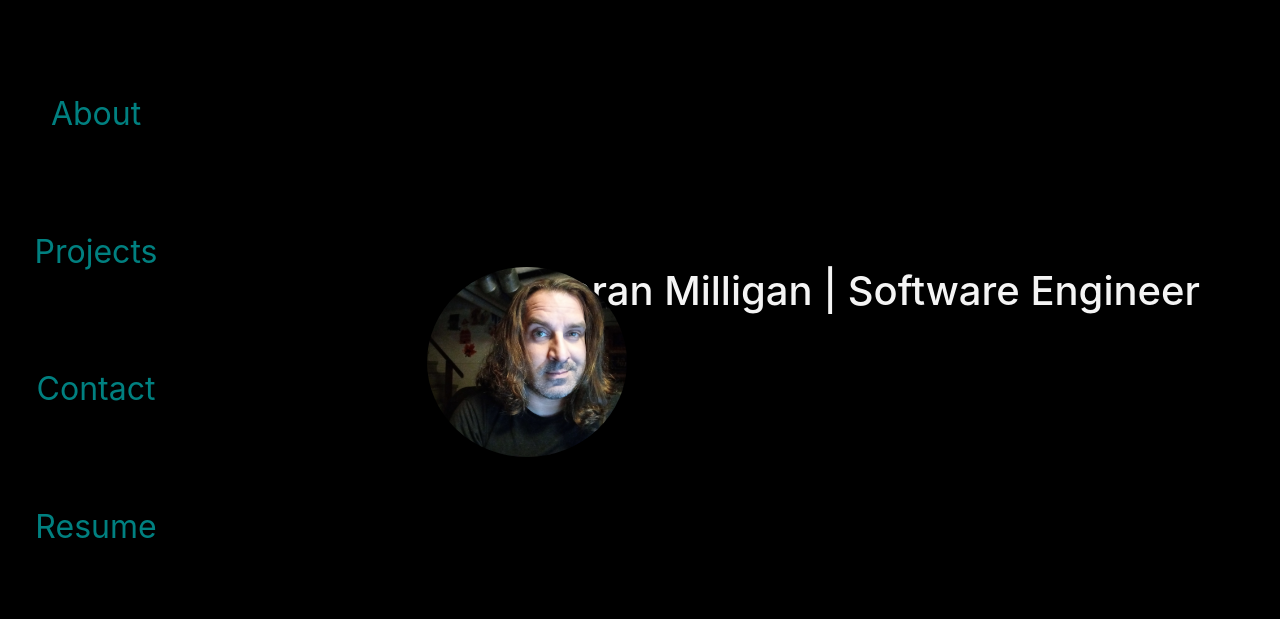
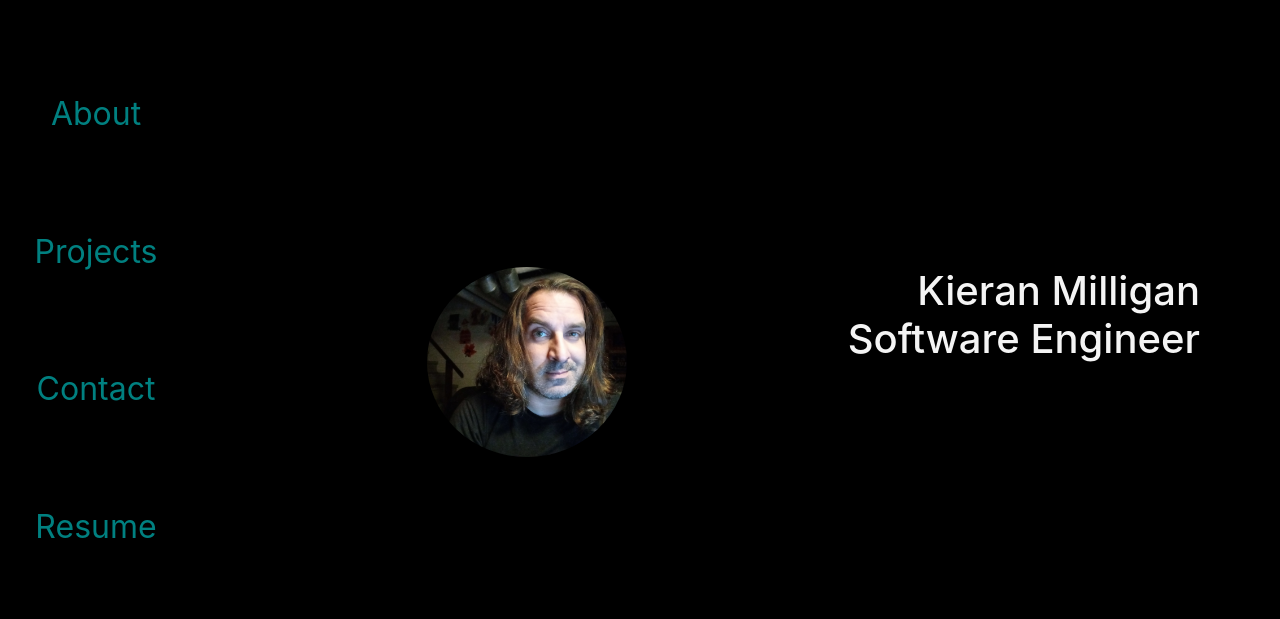
Before and after one commit to Kieran815/ga_portfolio, a plain HTML site: page index.html in a window 1280 px wide. Shown: the top 619 px of the page. Drawn offline with nearby package versions, Linux system fonts and the light colour scheme; a script that the page names is missing.

Commit message:
updated header h1

```diff
--- a/index.html
+++ b/index.html
@@ -32,7 +32,7 @@
         <a href="https://github.com/Kieran815" target="_blank" rel="noopener noreferrer"><i class="fab fa-github-square fa-2x social-squares-spinner"></i></a>
       </span>
     </nav>
-    <h1>Kieran Milligan | Software Engineer</h1>
+    <h1>Kieran Milligan <br> Software Engineer</h1>
     <img id="avatar" src="assets/avatar.jpg" alt="Kieran Milligan - Photo" />
   </header>
   <main>
```
